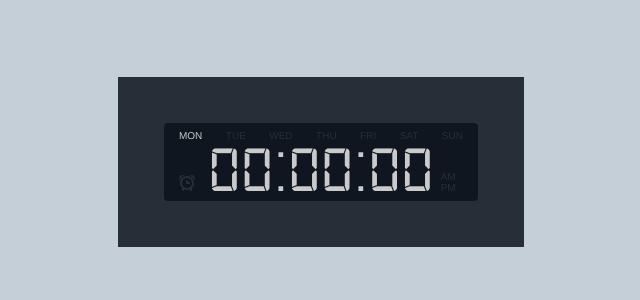
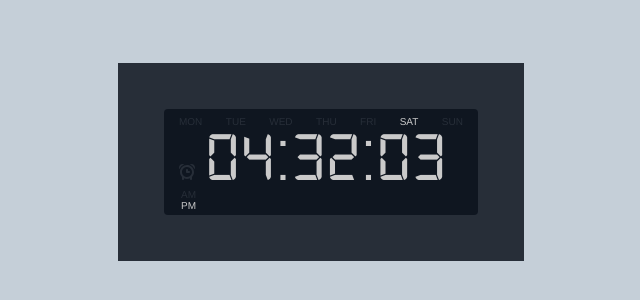
Before and after one commit to rcrespo9/digital-clock, a website: page app/index.html in a window 1280 px wide. Shown: the part 246-546 px from the top of the page, without its empty margins (319-959 px from the left). Drawn offline with nearby package versions, Linux system fonts and the light colour scheme; files that its build step writes are made by us from their sources.

Commit message:
day and time period being set

```diff
--- a/app/index.html
+++ b/app/index.html
@@ -40,16 +40,16 @@
       </svg>
 
       <main class="page-wrapper">
-      	<div class="clock" id="clock">
+      	<div class="clock" id="js-clock">
       		<div class="clock__display">
       			<div class="clock__days">
-      				<span class="clock__day active" id="mon">Mon</span>
-      				<span class="clock__day" id="tue">Tue</span>
-      				<span class="clock__day" id="wed">Wed</span>
-      				<span class="clock__day" id="thu">Thu</span>
-      				<span class="clock__day" id="fri">Fri</span>
-      				<span class="clock__day" id="sat">Sat</span>
-      				<span class="clock__day" id="sun">Sun</span>
+      				<span class="clock__day" data-day="1">Mon</span>
+      				<span class="clock__day" data-day="2">Tue</span>
+      				<span class="clock__day" data-day="3">Wed</span>
+      				<span class="clock__day" data-day="4">Thu</span>
+      				<span class="clock__day" data-day="5">Fri</span>
+      				<span class="clock__day" data-day="6">Sat</span>
+      				<span class="clock__day" data-day="7">Sun</span>
       			</div>
 
       			<div class="clock__time">
--- a/app/scripts/main.js
+++ b/app/scripts/main.js
@@ -1,19 +1,36 @@
 'use strict';
 
 (function() {
-	const clock = {
-		setTime() {
-			console.log('Time is set!');
+	const clock = (clockEl) => {
+		const $clock = document.getElementById(clockEl);
+		const activeClass = 'active';
+
+		const setTimePeriod = () => { $clock.querySelector( `#${moment().format('a')}`).classList.add(activeClass ) };
+		const setDay = () => { $clock.querySelector( `.clock__day[data-day="${moment().day()}"]` ).classList.add(activeClass ) };
+
+		function setTime() {
+			const $hours = $clock.querySelector('#hours');
+			const $minutes = $clock.querySelector('#minutes');
+			const $seconds = $clock.querySelector('#seconds');
+
+			$hours.innerHTML = moment().format('hh');
+			$minutes.innerHTML = moment().format('mm');
+			$seconds.innerHTML = moment().format('ss');
+
+			setTimePeriod();
+			setDay();
+		}
+
+		return {
+			init: () => {
+				setInterval(setTime, 1000);
+			}
 		}
 	};
 
-	function factoryClock() {
-		return Object.create(clock);
-	}
-
 	function init() {
-		const newClock = factoryClock();
-		newClock.setTime();
+		const newClock = clock('js-clock');
+		newClock.init();
 	}
 
 	function ready(fn) {
--- a/app/styles/main.scss
+++ b/app/styles/main.scss
@@ -135,10 +135,11 @@ $light-gray: #cacaca;
 	}
 
 .time__digits {
-	margin-left: rem(10px);
+	min-width: rem(220px);
+	margin-left: rem(7px);
 	color: $light-gray;
 	font-family: 'digital-7';
-	font-size: rem(65px);
+	font-size: rem(70px);
 	font-weight: normal;
 	letter-spacing: rem(2px);
 }
```
